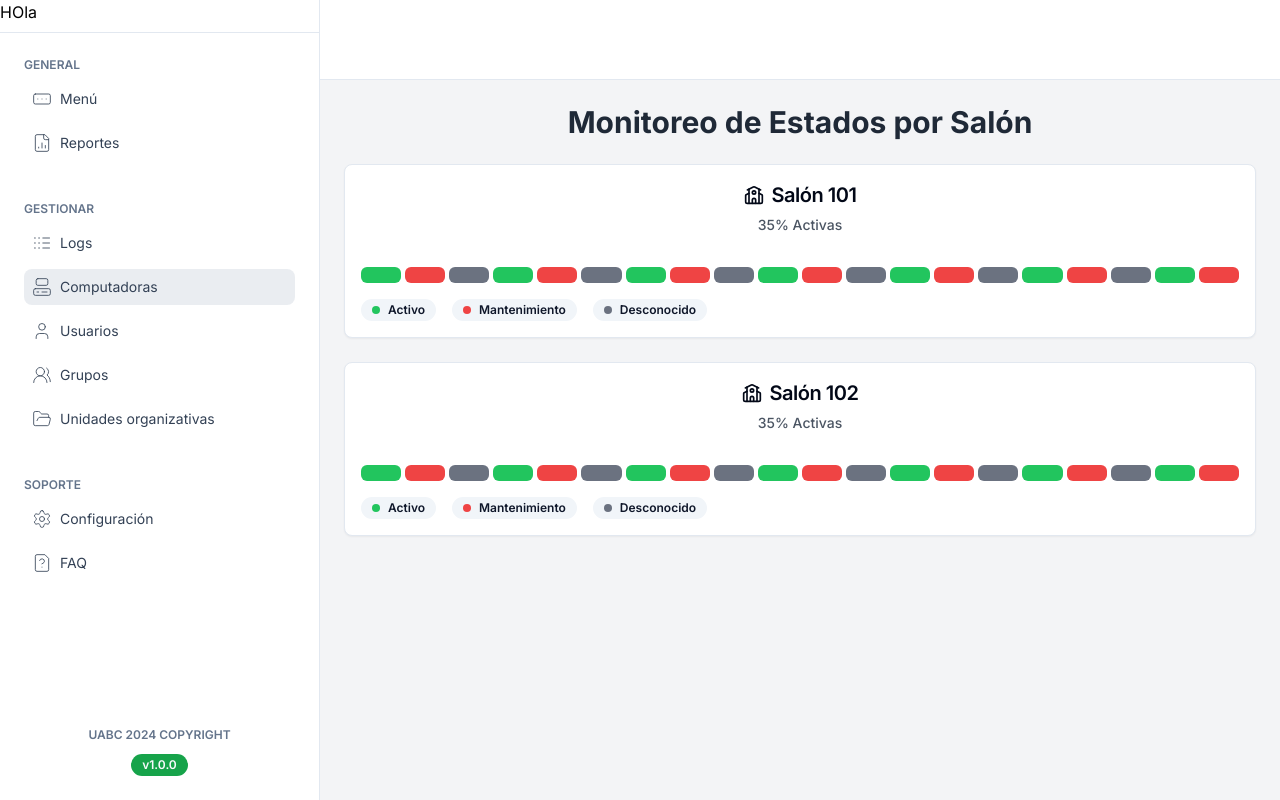
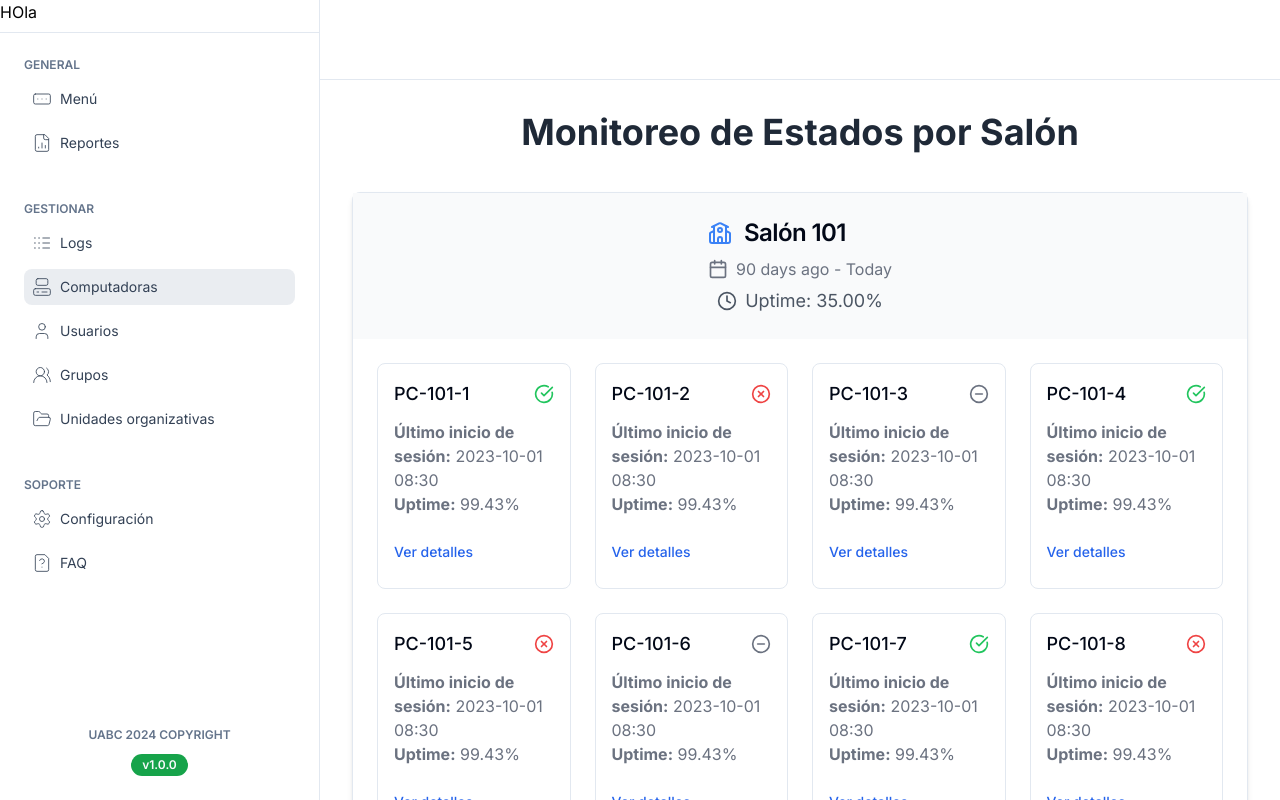
Before and after one commit to Niklauswy/samba, a Next.js app: page /computers in a window 1280 px wide. Shown: the top 800 px of the page. Built offline with nearby package versions, Linux system fonts and the light colour scheme.

Commit message:
Add computers page

```diff
--- a/app/(routes)/(dashboard)/computers/page.jsx
+++ b/app/(routes)/(dashboard)/computers/page.jsx
@@ -4,7 +4,7 @@ import { Card, CardContent, CardHeader, CardTitle } from "@/components/ui/card"
 import { Badge } from "@/components/ui/badge"
 import { Button } from "@/components/ui/button"
 import { Dialog, DialogContent, DialogHeader, DialogTitle, DialogTrigger } from "@/components/ui/dialog"
-import { Monitor, Laptop, Info, School, ChevronDown } from "lucide-react"
+import { Monitor, Laptop, Info, School, ChevronDown, CheckCircle, XCircle, MinusCircle, Clock, Calendar } from "lucide-react"
 import { Tabs, TabsList, TabsTrigger, TabsContent } from "@/components/ui/tabs"
 import { Tooltip, TooltipTrigger, TooltipContent, TooltipProvider } from "@/components/ui/tooltip"
 import { Terminal, Apple, HelpCircle } from "lucide-react"
@@ -63,6 +63,12 @@ const statusNames = {
   desconocido: 'Desconocido',
 }
 
+const statusIcons = {
+  activo: <CheckCircle className="h-5 w-5 text-green-500" />,
+  mantenimiento: <XCircle className="h-5 w-5 text-red-500" />,
+  desconocido: <MinusCircle className="h-5 w-5 text-gray-500" />,
+}
+
 export default function ComputerManagement({ classrooms = exampleClassrooms }) {
   const [selectedComputer, setSelectedComputer] = useState(null)
   const [expandedClassrooms, setExpandedClassrooms] = useState({})
@@ -89,62 +95,53 @@ export default function ComputerManagement({ classrooms = exampleClassrooms }) {
 
   return (
     <TooltipProvider>
-      <div className="p-6 bg-gray-100 min-h-screen">
-        <h1 className="text-3xl font-bold mb-6 text-gray-800 text-center">Monitoreo de Estados por Salón</h1>
-        <div className="space-y-6">
+      <div className="p-8 bg-white min-h-screen">
+        <h1 className="text-4xl font-bold mb-10 text-gray-800 text-center">Monitoreo de Estados por Salón</h1>
+        <div className="space-y-10">
           {classrooms.map((classroom) => {
             const totalComputers = classroom.computers.length
             const activeComputers = classroom.computers.filter(c => c.status === 'activo').length
-            const activePercentage = ((activeComputers / totalComputers) * 100).toFixed(0)
+            const activePercentage = ((activeComputers / totalComputers) * 100).toFixed(2)
 
             return (
-              <Card key={classroom.id} className="relative">
-                <CardHeader className="flex justify-between items-center p-4">
-                  <CardTitle className="text-xl font-semibold flex items-center">
-                    <School className="mr-2 h-5 w-5" />
-                    {classroom.name}
-                  </CardTitle>
-                  <div className="text-sm font-medium text-gray-600">
-                    {activePercentage}% Activas
+              <Card key={classroom.id} className="shadow-md">
+                <CardHeader className="flex justify-between items-center p-6 bg-gray-50">
+                  <div>
+                    <CardTitle className="text-2xl font-semibold flex items-center">
+                      <School className="mr-3 h-6 w-6 text-blue-500" />
+                      {classroom.name}
+                    </CardTitle>
+                    <div className="text-gray-500 flex items-center mt-2">
+                      <Calendar className="mr-2 h-5 w-5" />
+                      <span>90 days ago - Today</span>
+                    </div>
+                  </div>
+                  <div className="text-gray-600 text-lg flex items-center">
+                    <Clock className="mr-2 h-5 w-5" />
+                    Uptime: {activePercentage}%
                   </div>
                 </CardHeader>
-                <CardContent className="p-4">
-                  <div className="flex space-x-1">
-                    {classroom.computers.map((computer) => {
-                      const statusColor = {
-                        'activo': 'bg-green-500',
-                        'mantenimiento': 'bg-red-500',
-                        'desconocido': 'bg-gray-500'
-                      }[computer.status]
-
-                      return (
-                        <Tooltip key={computer.id}>
-                          <TooltipTrigger asChild>
-                            <Button
-                              variant="ghost"
-                              className={`w-full h-4 ${statusColor} flex-1`}
-                              onClick={() => setSelectedComputer(computer)}
-                            />
-                          </TooltipTrigger>
-                          <TooltipContent>
-                            <p><strong>Nombre:</strong> {computer.name}</p>
-                            <p><strong>Estado:</strong> {statusNames[computer.status]}</p>
-                            <p><strong>Último inicio de sesión:</strong> {computer.lastLogin}</p>
-                          </TooltipContent>
-                        </Tooltip>
-                      )
-                    })}
-                  </div>
-                  <div className="mt-4 flex space-x-4">
-                    <Badge variant="secondary" className="flex items-center">
-                      <div className="w-2 h-2 bg-green-500 rounded-full mr-2"></div> Activo
-                    </Badge>
-                    <Badge variant="secondary" className="flex items-center">
-                      <div className="w-2 h-2 bg-red-500 rounded-full mr-2"></div> Mantenimiento
-                    </Badge>
-                    <Badge variant="secondary" className="flex items-center">
-                      <div className="w-2 h-2 bg-gray-500 rounded-full mr-2"></div> Desconocido
-                    </Badge>
+                <CardContent className="p-6">
+                  <div className="grid grid-cols-1 sm:grid-cols-2 lg:grid-cols-4 gap-6">
+                    {classroom.computers.map((computer) => (
+                      <div key={computer.id} className="border rounded-lg p-4 hover:shadow">
+                        <div className="flex items-center justify-between">
+                          <h2 className="text-lg font-medium">{computer.name}</h2>
+                          {statusIcons[computer.status]}
+                        </div>
+                        <div className="mt-3 text-gray-500">
+                          <p><strong>Último inicio de sesión:</strong> {computer.lastLogin}</p>
+                          <p><strong>Uptime:</strong> {computer.uptimePercentage || '99.43%'}</p>
+                        </div>
+                        <Button
+                          variant="link"
+                          className="mt-4 text-blue-600 p-0"
+                          onClick={() => setSelectedComputer(computer)}
+                        >
+                          Ver detalles
+                        </Button>
+                      </div>
+                    ))}
                   </div>
                 </CardContent>
               </Card>
@@ -159,11 +156,12 @@ export default function ComputerManagement({ classrooms = exampleClassrooms }) {
                     Información de {selectedComputer.name}
                   </DialogTitle>
                 </DialogHeader>
-                <div className="mt-4 space-y-3">
+                <div className="mt-6 space-y-4">
                   <p><strong>Estado:</strong> {statusNames[selectedComputer.status]}</p>
                   <p><strong>Sistema Operativo:</strong> {selectedComputer.os}</p>
                   <p><strong>Dirección IP:</strong> {selectedComputer.ip}</p>
-                  <p><strong>Último inicio de sesión:</strong> {selectedComputer.lastLogin}</p>
+                  <p><strong>Última actualización:</strong> {selectedComputer.lastLogin}</p>
+                  <p><strong>Uptime:</strong> {selectedComputer.uptimePercentage || '98.08%'}</p>
                   <p><strong>Cantidad de inicios:</strong> {selectedComputer.loginCount}</p>
                 </div>
               </DialogContent>
```
